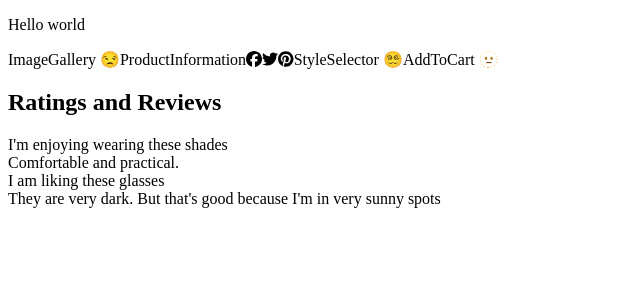
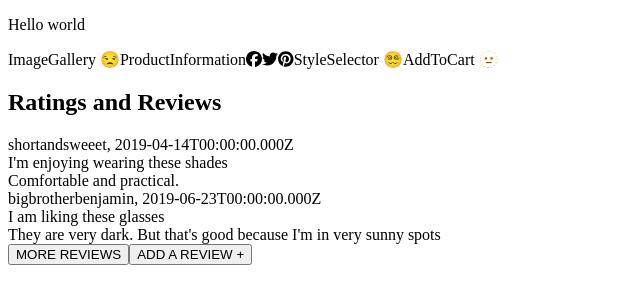
Before and after one commit to FEC-Neptune/front-end-capstone, a React app: page / in a window 1280 px wide. Shown: the top 304 px of the page, without its empty margins (0-640 px from the left). Built offline with nearby package versions, Linux system fonts and the light colour scheme; the HTML template or start-up script is replaced by a standard one.

Commit message:
Add reviewer name and review time to review tile

```diff
--- /dev/null
+++ b/client/src/components/RatingsAndReviews/AddReview.jsx
@@ -0,0 +1,13 @@
+import React, {useState} from 'react';
+
+const AddReview = () => {
+
+  return (
+    <>
+      <button>ADD A REVIEW +</button>
+
+    </>
+  );
+};
+
+export default AddReview;
--- a/client/src/components/RatingsAndReviews/ReviewTile.jsx
+++ b/client/src/components/RatingsAndReviews/ReviewTile.jsx
@@ -3,6 +3,7 @@ import React from 'react';
 const ReviewTile = ({ review }) => {
   return (
     <>
+      {review.reviewer_name}, {review.date}
       <div className="review summary">
         {review.summary}
       </div>
--- a/client/src/components/RatingsAndReviews/ReviewsList.jsx
+++ b/client/src/components/RatingsAndReviews/ReviewsList.jsx
@@ -1,7 +1,50 @@
 import React, { useState, useEffect } from 'react';
 import ReviewTile from './ReviewTile.jsx';
 const axios = require('axios');
+import AddReview from './AddReview.jsx';
 // import {token} from '..../config.js';
+
+const ReviewsList = () => {
+  const [productData, setProductData] = useState(dummyData);
+
+  useEffect(() => {
+    console.log('Loaded 2 most relevant reviews!');
+    // getReviews();
+  }, []);
+
+  const getReviews = (username) => {
+    let options = {
+      headers: {
+        'Authorization': process.env.TOKEN
+      }
+    };
+    return axios.get('https://app-hrsei-api.herokuapp.com/api/fec2/hr-rfp/reviews/', options)
+      .then((res) => {
+        console.log(res.data);
+        setProductData(res.data);
+      })
+      .catch((err => {
+        throw (err);
+      }));
+  };
+
+  const addReviews = () => {
+    console.log('Here\'s 2 more reviews!');
+  };
+
+  return (
+    <>
+      {productData.results.map((review) =>
+        <ReviewTile review={review} key={review.review_id} />
+      )}
+      <button onClick={addReviews}>MORE REVIEWS</button>
+      <AddReview />
+    </>
+  );
+};
+
+export default ReviewsList;
+
 
 const dummyData = {
   'product': '2',
@@ -42,37 +85,3 @@ const dummyData = {
     },
   ]
 };
-
-const ReviewsList = () => {
-  const [productData, setProductData] = useState(dummyData);
-
-  // useEffect(() => {
-  //   getReviews();
-  // }, []);
-
-  const getReviews = (username) => {
-    let options = {
-      headers: {
-        'Authorization': process.env.TOKEN
-      }
-    };
-    return axios.get('https://app-hrsei-api.herokuapp.com/api/fec2/hr-rfp/reviews/', options)
-      .then((res) => {
-        console.log(res.data);
-        setProductData(res.data);
-      })
-      .catch((err => {
-        throw (err);
-      }));
-  };
-
-  return (
-    <>
-      {productData.results.map((review) =>
-        <ReviewTile review={review} key={review.review_id} />
-      )}
-    </>
-  );
-};
-
-export default ReviewsList;
```
Also changed, not shown: 1 other file (tests, documents, lock files or other folders).
